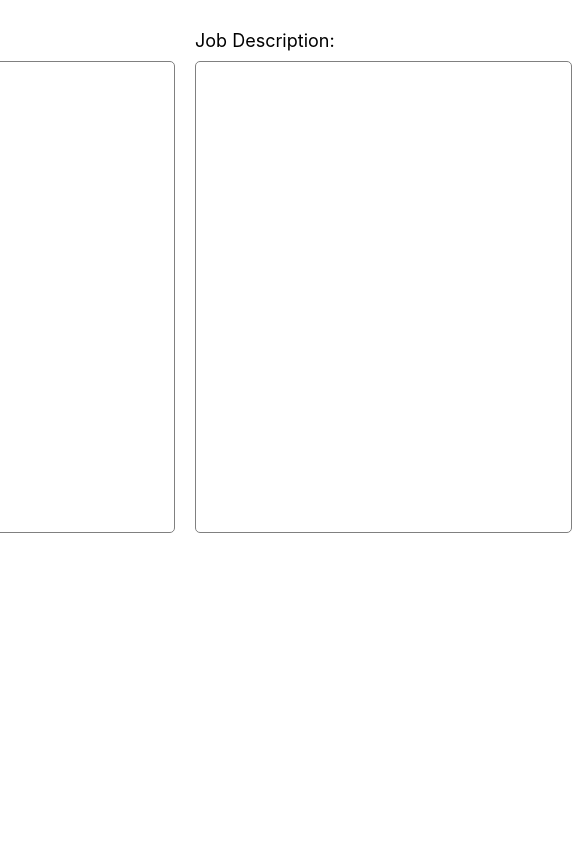
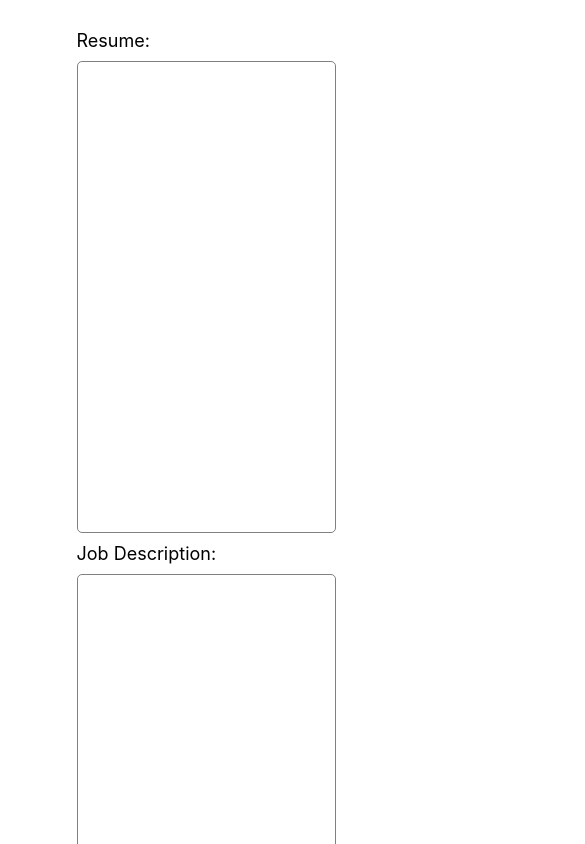
Before and after one commit to BarakB1991/resume-job-hotwords-compare, a React (Create React App) app: page / in a window 390 px wide. Shown: the top 844 px of the page, 585 px wide, since content can reach past the window. Built offline with nearby package versions, Linux system fonts and the light colour scheme.

Commit message:
Add responsiveness to common displays

```diff
--- a/src/components/TextForm/TextForm.css
+++ b/src/components/TextForm/TextForm.css
@@ -42,3 +42,18 @@ label {
   border-radius: 5px;
   cursor: pointer;
 }
+
+@media (max-width: 576px) {
+  .form-container {
+    flex-direction: column;
+  }
+
+  .form-group {
+    margin-right: 0;
+  }
+
+  .form-input {
+    width: 100%;
+    max-width: 100%;
+  }
+}
--- a/src/components/WordCompare/WordCompare.css
+++ b/src/components/WordCompare/WordCompare.css
@@ -39,3 +39,10 @@ tr:nth-child(even) {
   border-radius: 5px;
   cursor: pointer;
 }
+
+@media (max-width: 576px) {
+  table {
+    display: block;
+    overflow-x: auto;
+  }
+}
```
